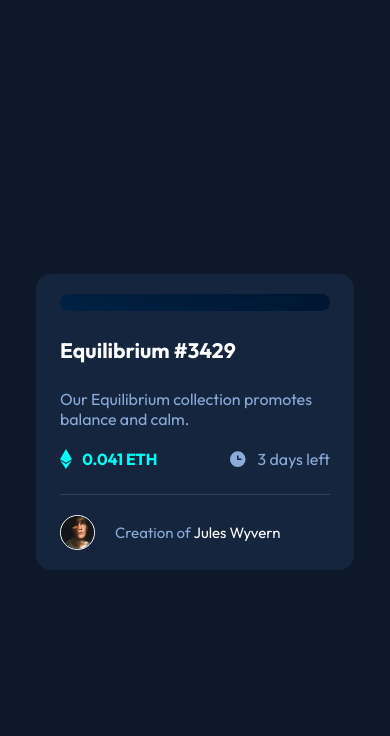
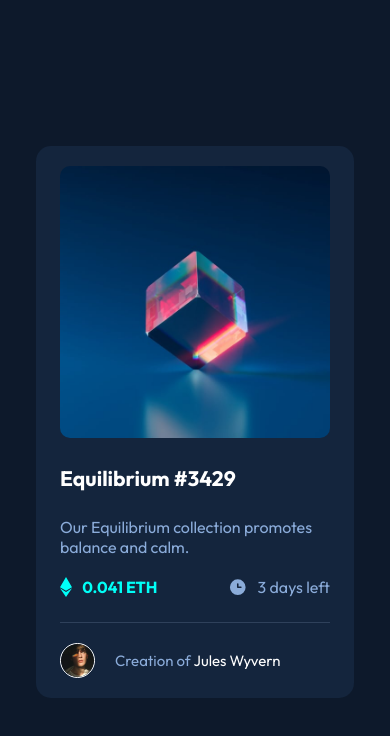
Before and after one commit to mattmarz1/Frontend-Mentor-nft-preview-card-component-, a plain HTML site: page index.html in a window 390 px wide. Drawn offline with Linux system fonts and the light colour scheme.

Commit message:
Fixed img not showing up.

```diff
--- a/styles.css
+++ b/styles.css
@@ -146,7 +146,7 @@ div:nth-child(5) p a {
     }
 
     .img {
-        height: 1.0625em;
+        height: 17rem;
     }
 
     h1 {
```
